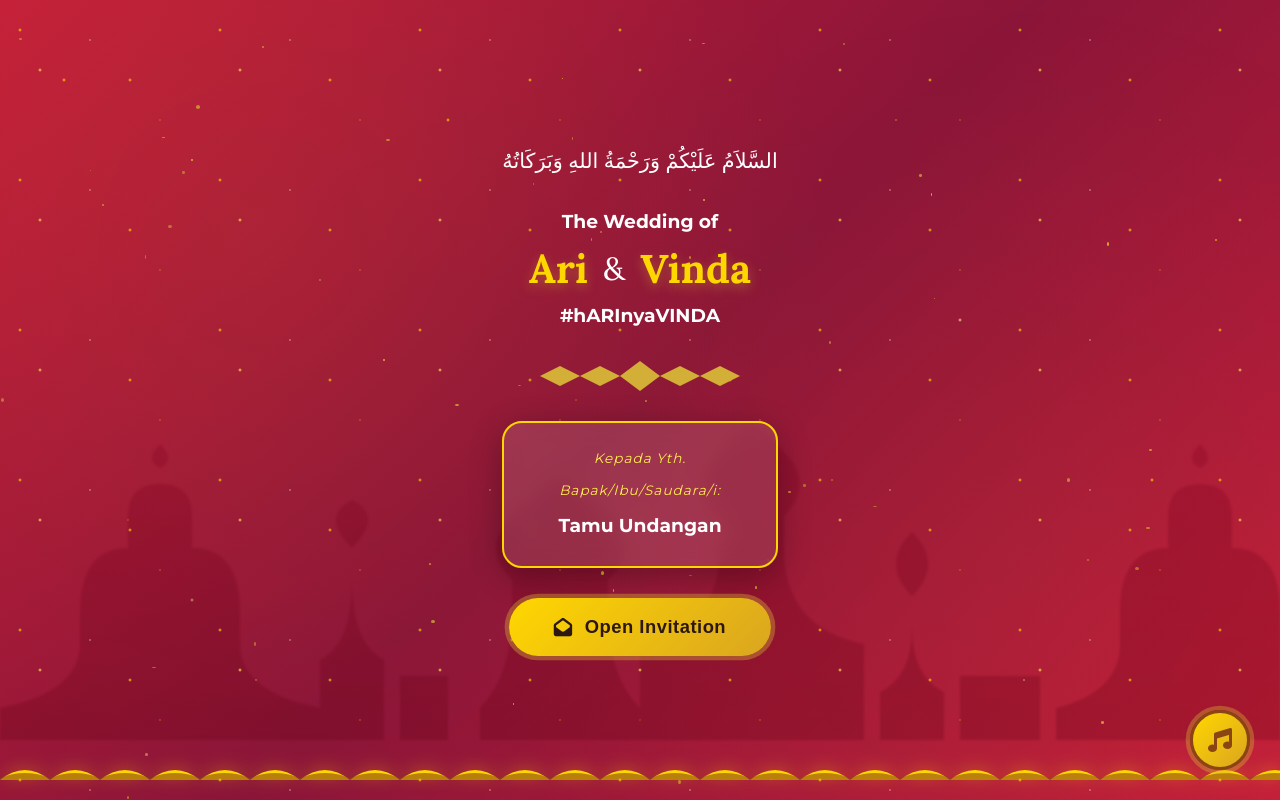
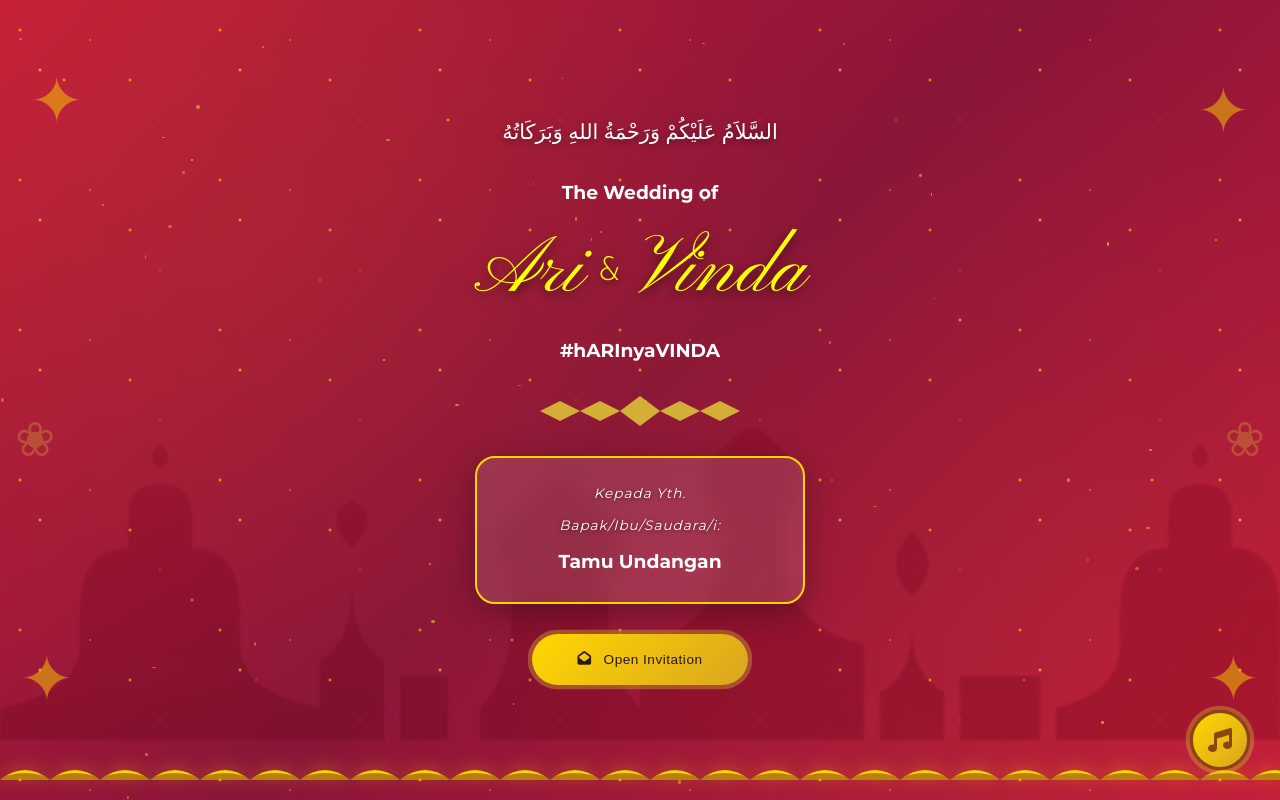
Before and after one commit to vinda-ari/vinda-ari.github.io, a plain HTML site: page index.html in a window 1280 px wide. Drawn offline with Linux system fonts and the light colour scheme.

Commit message:
Update style.css

```diff
--- a/css/style.css
+++ b/css/style.css
@@ -48,7 +48,10 @@
 
 body {
     font-family: var(--font-body);
-    background: linear-gradient(135deg, #F5DEB3 0%, #D2B48C 50%, #EDD5B1 100%);
+    background-image: linear-gradient(135deg, #F5DEB3 0%, #D2B48C 50%, #EDD5B1 100%);
+    background-attachment: fixed, scroll;
+    background-size: cover, auto;
+    background-position: center, top;
     color: var(--text-dark);
     line-height: 1.6;
     overflow-x: hidden;
@@ -191,6 +194,93 @@
     50% { opacity: 1; }
 }
 
+.ornament-decoration {
+    position: absolute;
+    z-index: 3;
+    opacity: 0.8;
+    font-size: 4rem;
+    color: rgba(255, 215, 0, 0.6);
+    animation: float 4s ease-in-out infinite;
+}
+
+.ornament-top-left {
+    top: 40px;
+    left: 30px;
+    content: '✦';
+}
+
+.ornament-top-left::before {
+    content: '✦';
+}
+
+.ornament-top-right {
+    top: 50px;
+    right: 30px;
+    content: '✦';
+}
+
+.ornament-top-right::before {
+    content: '✦';
+}
+
+.ornament-bottom-left {
+    bottom: 80px;
+    left: 20px;
+    content: '✦';
+}
+
+.ornament-bottom-left::before {
+    content: '✦';
+}
+
+.ornament-bottom-right {
+    bottom: 80px;
+    right: 20px;
+    content: '✦';
+}
+
+.ornament-bottom-right::before {
+    content: '✦';
+}
+
+.floral-accent {
+    position: absolute;
+    z-index: 4;
+    opacity: 0.7;
+    font-size: 3rem;
+    color: rgba(212, 175, 55, 0.5);
+    animation: float 5s ease-in-out infinite reverse;
+}
+
+.floral-accent-left {
+    top: 50%;
+    left: 15px;
+    transform: translateY(-50%);
+}
+
+.floral-accent-left::before {
+    content: '❀';
+}
+
+.floral-accent-right {
+    top: 50%;
+    right: 15px;
+    transform: translateY(-50%);
+}
+
+.floral-accent-right::before {
+    content: '❀';
+}
+
+@keyframes float {
+    0%, 100% {
+        transform: translateY(0px);
+    }
+    50% {
+        transform: translateY(-10px);
+    }
+}
+
 .opening-content {
     text-align: center;
     color: var(--white);
@@ -213,19 +303,20 @@
 
 .kepada-text {
     font-size: 0.85rem;
-    color: var(--accent-gold-light);
+    color: #FFFFFF;
     margin-bottom: 10px;
     font-style: italic;
     letter-spacing: 1px;
+    text-shadow: 0 1px 4px rgba(0, 0, 0, 0.5);
 }
 
 .guest-name {
     font-family: var(--font-display);
     font-size: 1.5rem;
-    color: var(--accent-gold);
+    color: #FFFFFF;
     font-weight: 700;
     margin: 0;
-    text-shadow: 0 2px 8px rgba(212, 175, 55, 0.5);
+    text-shadow: 0 2px 8px rgba(0, 0, 0, 0.6);
     line-height: 1.4;
 }
 
@@ -266,6 +357,8 @@
     font-size: 1.3rem;
     margin-bottom: 20px;
     animation: fadeInUp 1s ease 0.3s both;
+    color: #FFFFFF;
+    text-shadow: 0 2px 8px rgba(0, 0, 0, 0.5);
 }
 
 .wedding-intro {
@@ -276,11 +369,12 @@
 .wedding-intro h2 {
     font-family: var(--font-display);
     font-size: 1.8rem;
-    color: var(--white);
+    color: #FFFFFF;
     margin-bottom: 15px;
     letter-spacing: 3px;
     text-transform: uppercase;
     font-weight: 400;
+    text-shadow: 0 2px 8px rgba(0, 0, 0, 0.6);
 }
 
 .wedding-couple-names {
@@ -293,27 +387,31 @@
 
 .couple-first,
 .couple-second {
-    font-family: var(--font-display);
-    font-weight: 700;
-    color: var(--accent-gold);
-    text-shadow: 0 4px 12px rgba(212, 175, 55, 0.4);
+    font-family: 'Pinyon Script', cursive;
+    font-weight: 400;
+    color: #FFFF00;
+    text-shadow: 0 4px 12px rgba(0, 0, 0, 0.6);
+    font-size: 5rem;
 }
 
 .couple-and {
-    font-family: var(--font-display);
-    color: var(--white);
+    font-family: 'Josefin Sans', sans-serif;
+    color: #FFFF00;
     font-size: 2rem;
     font-weight: 300;
+    text-shadow: 0 2px 8px rgba(0, 0, 0, 0.6);
+    letter-spacing: 2px;
 }
 
 .wedding-hashtag {
     font-family: var(--font-body);
     font-size: 1.1rem;
-    color: var(--accent-gold);
+    color: #FFFFFF;
     margin-top: 15px;
     letter-spacing: 1px;
-    font-weight: 600;
+    font-weight: 400;
     animation: fadeInUp 1s ease 0.7s both;
+    text-shadow: 0 2px 8px rgba(0, 0, 0, 0.5);
 }
 
 .geometric-divider {
@@ -343,8 +441,8 @@
     color: var(--dark);
     border: none;
     padding: 18px 45px;
-    font-size: 1.15rem;
-    font-weight: 600;
+    font-size: 0.85rem;
+    font-weight: 300;
     border-radius: 50px;
     cursor: pointer;
     display: inline-flex;
```
